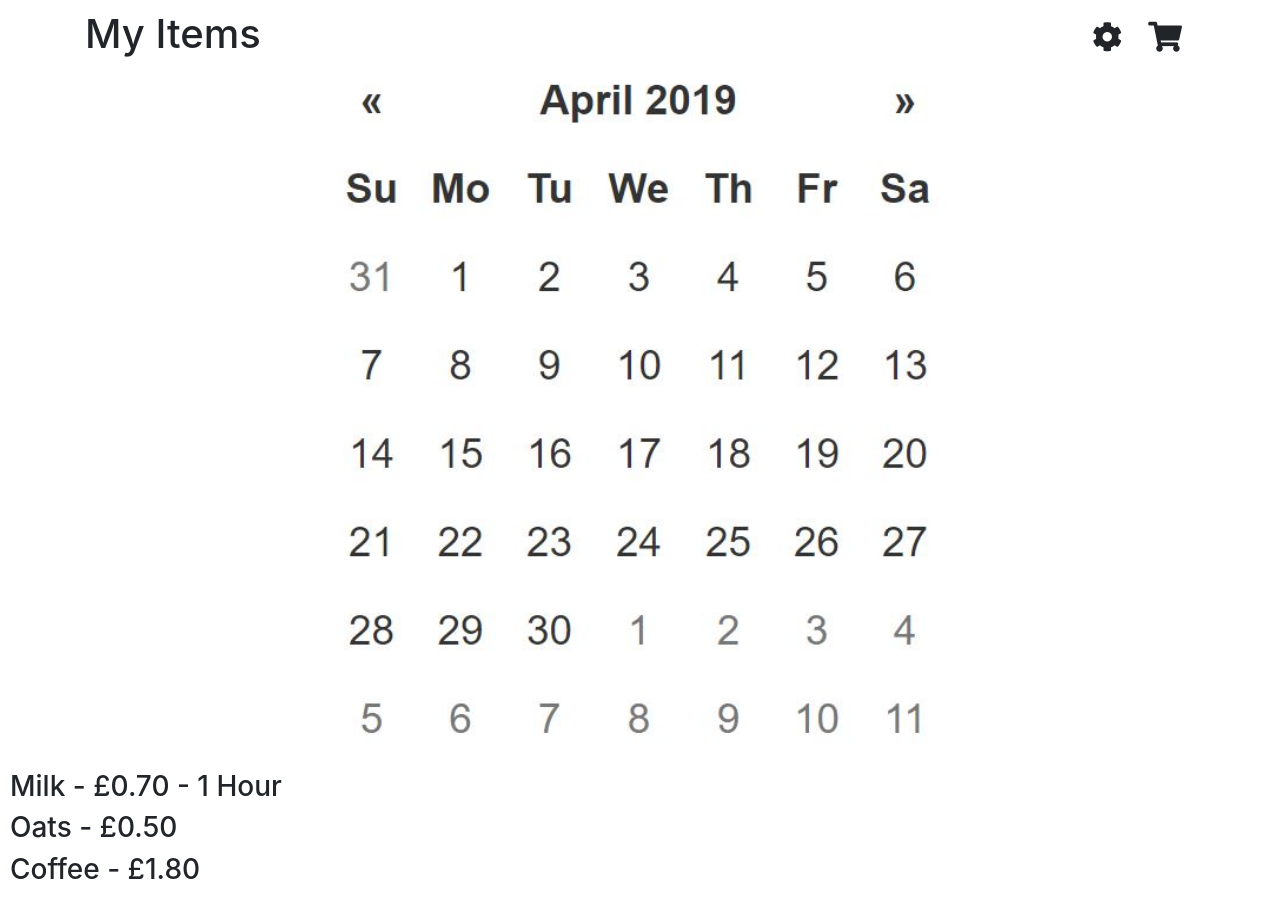
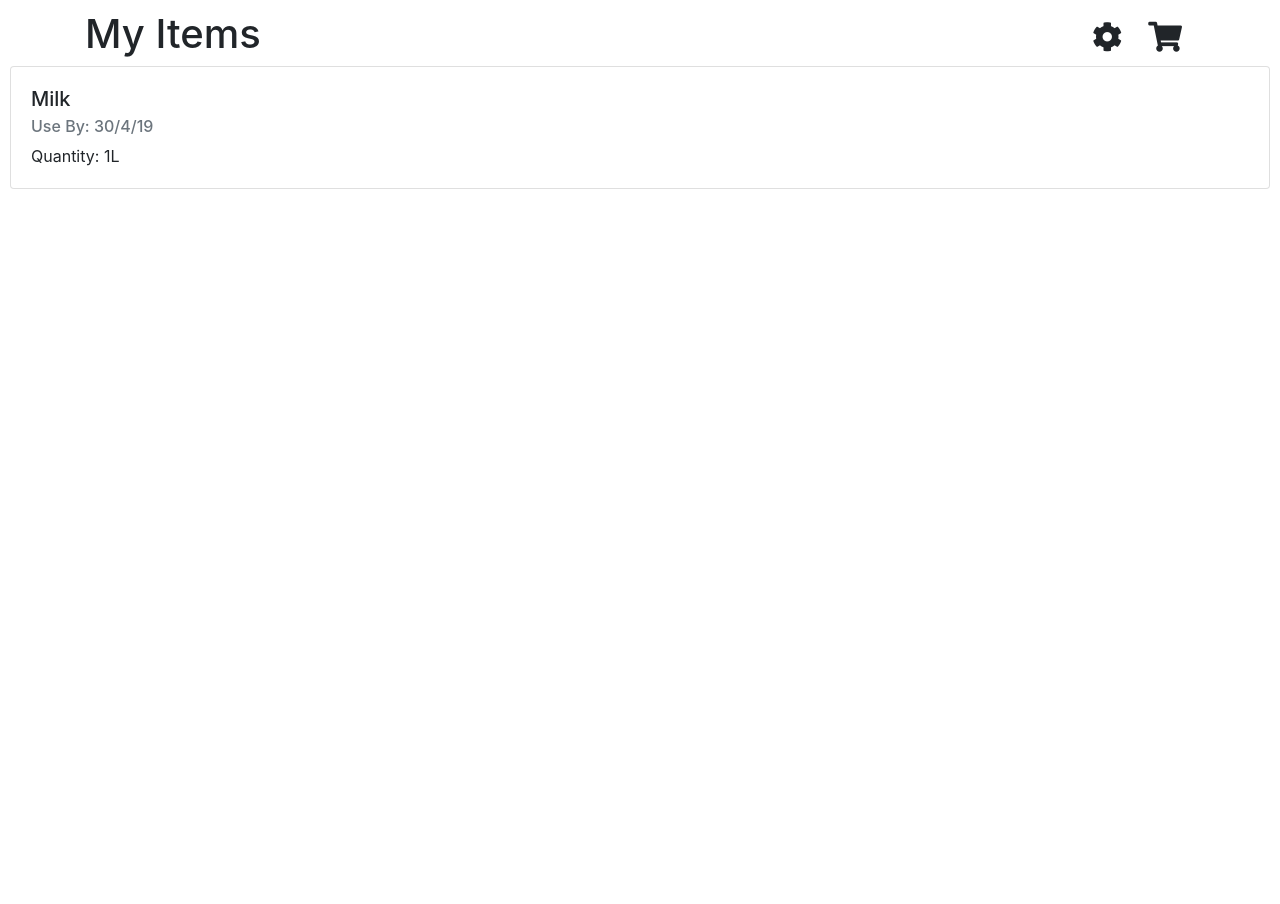
Before and after one commit to alessiobortone2/dispensability, a Flask app: page /myitems in a window 1280 px wide. After the commit the page ends 800 px from the top, so only its background shows below. Run offline with Flask 2, Linux system fonts and the light colour scheme; some libraries are stand-ins or nearby versions.

Commit message:
Cards on my items

```diff
--- a/dispensibility_server/dispensibility_server/templates/myitems.html
+++ b/dispensibility_server/dispensibility_server/templates/myitems.html
@@ -5,10 +5,12 @@
 {% block page_title %}My Items{% endblock %}
 
 {% block content %}
-<img class="mx-auto d-block" style="width: 50%; margin-bottom:10px;" src="{{ url_for('static', filename = 'img/calendar.jpg') }}" />
-
-<h3>Milk - £0.70 - 1 Hour</h3>
-<h3>Oats - £0.50</h3>
-<h3>Coffee - £1.80</h3>
+<div class="card">
+    <div class="card-body">
+        <h5 class="card-title">Milk</h5>
+        <h6 class="card-subtitle mb-2 text-muted">Use By: 30/4/19</h6>
+        <p class="card-text">Quantity: 1L</p>
+    </div>
+</div>
 
 {% endblock %}
```
Also changed, not shown: 1 other file.
